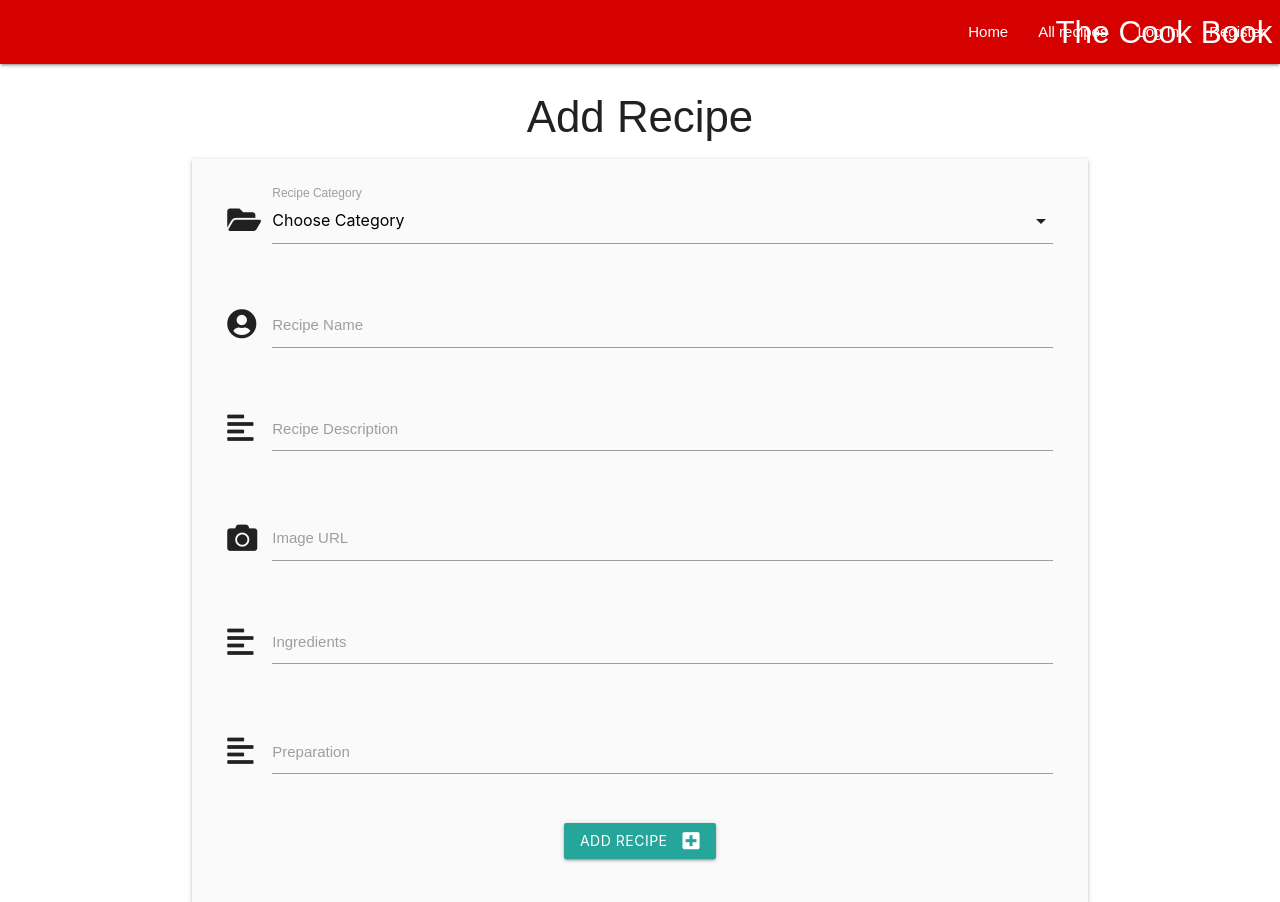
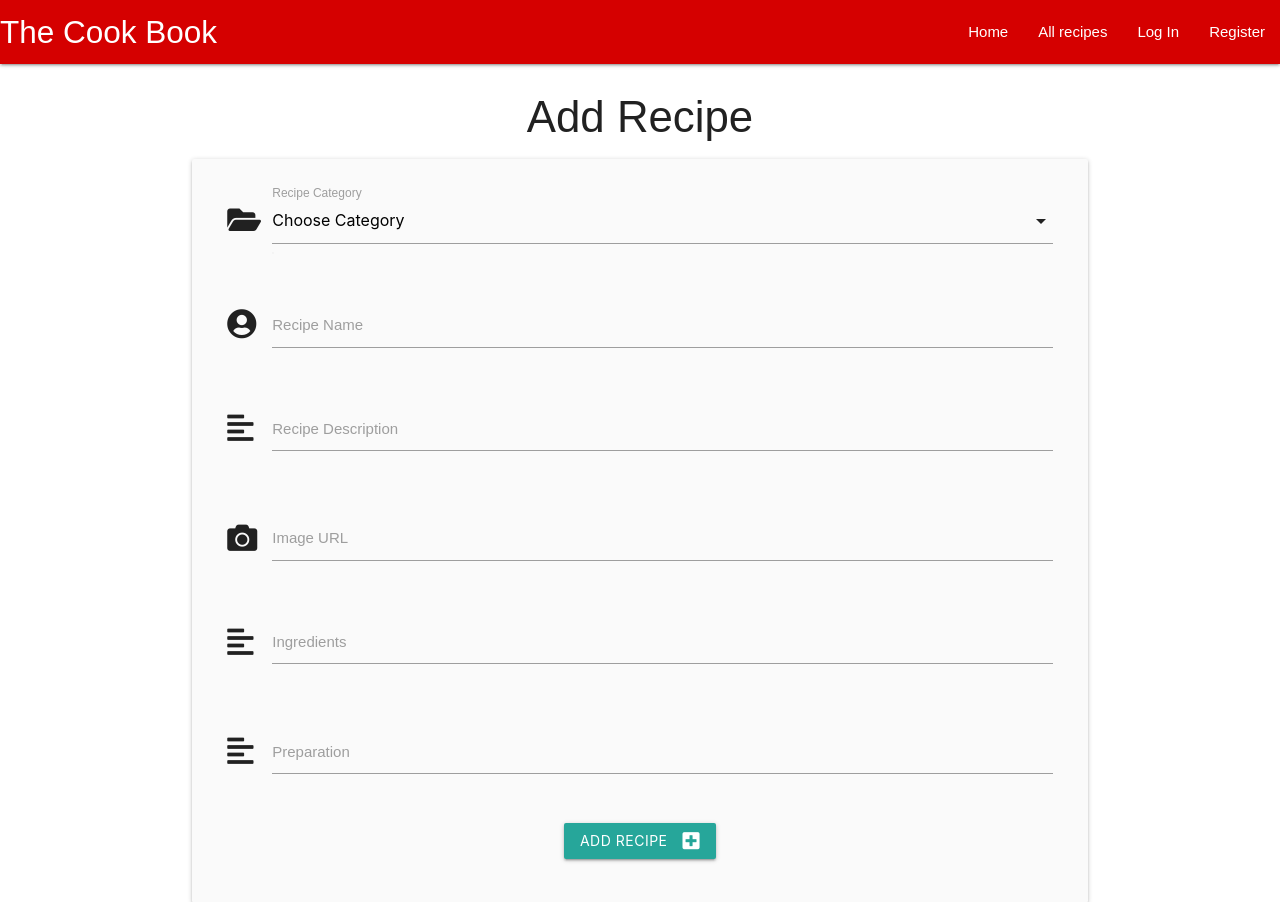
Before and after one commit to rlopezba1/CookBook, a Flask app: page /add_food in a window 1280 px wide. Shown: the top 902 px of the page. Run offline with Flask 2, Linux system fonts and the light colour scheme; data that the repository does not hold is empty; some libraries are stand-ins or nearby versions.

Commit message:
trying to change things to make navbar works

```diff
--- a/templates/base.html
+++ b/templates/base.html
@@ -12,7 +12,7 @@
     <link rel="stylesheet" href="{{ url_for('static', filename='css/style.css') }}" type="text/css">
     {% block styles %}
     {% endblock %}
-    <title>The Cook Food</title>
+    <title>The Cook Book</title>
 </head>
 
 <body>
@@ -23,7 +23,7 @@
             <!-- Top navbar-->
             <nav>
                 <div class="nav-wrapper red accent-4">
-                    <a href="#" class="brand-logo right">The Cook Book</a>
+                    <a href="#" class="center-align brand-logo">The Cook Book</a>
                     <a href="{{ url_for('get_foods') }}" data-target="mobile-demo" class="sidenav-trigger"><i
                             class="fas fa-bars"></i></a>
                     <ul class="right hide-on-med-and-down">
```
Also changed, not shown: README.md.
